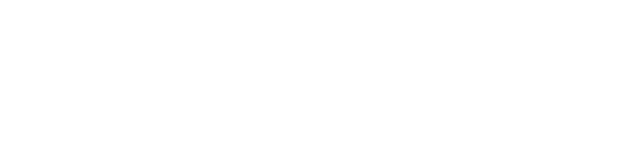
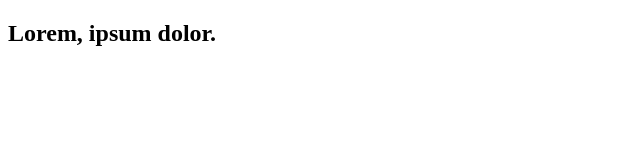
Before and after one commit to vhdnet/git-tutorial, a plain HTML site: page index.html in a window 1280 px wide. Shown: the whole page, without its empty margins (0-640 px from the left). Drawn offline with Linux system fonts and the light colour scheme.

Commit message:
I add e h2 to html and a style to my style sheet

```diff
--- a/index.html
+++ b/index.html
@@ -8,7 +8,7 @@
 </head>
 
 <body>
-
+    <h2>Lorem, ipsum dolor.</h2>
 </body>
 
 </html>
--- a/javascript/script.js
+++ b/javascript/script.js
@@ -1 +1 @@
-console.log("Hi Vahid");
+console.log("Hi Vahid Hosseini");
--- a/style.css
+++ b/style.css
@@ -0,0 +1,4 @@
+* {
+    margin: 0;
+    padding: 0;
+}
```
